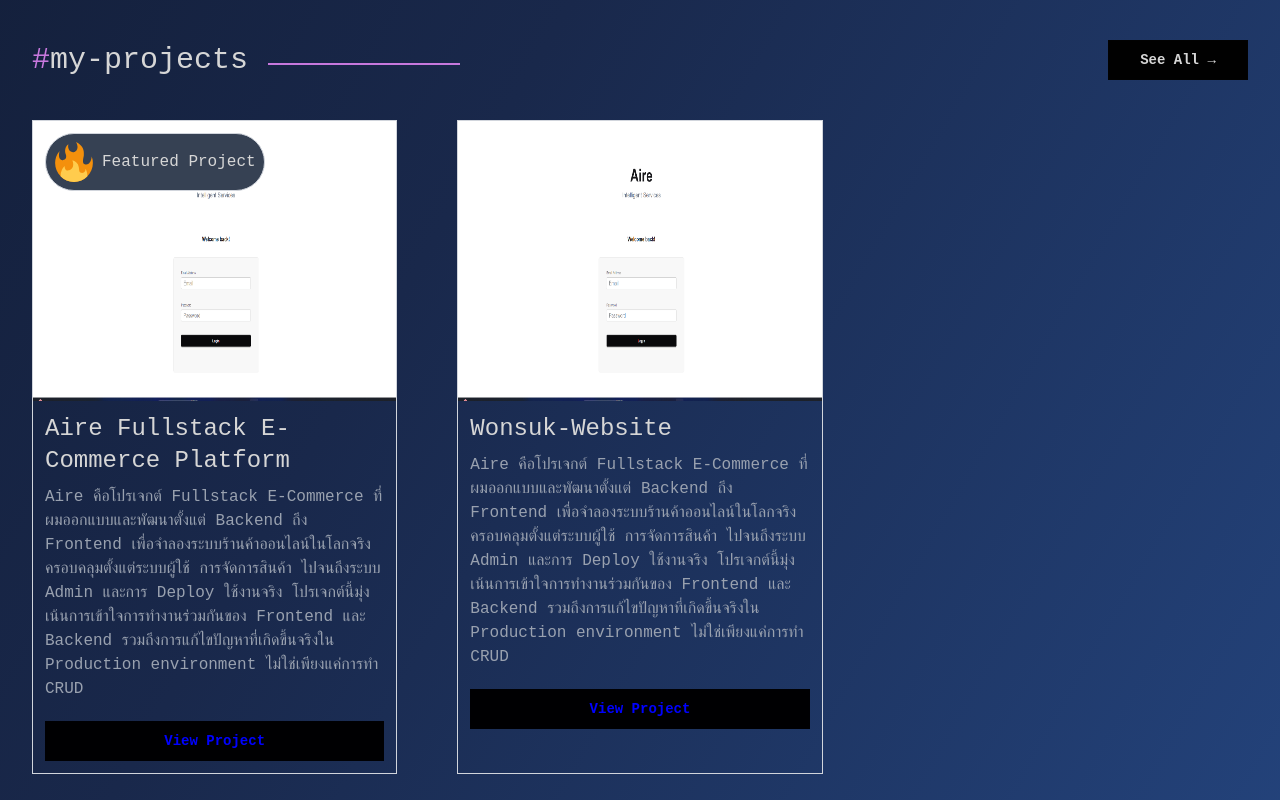
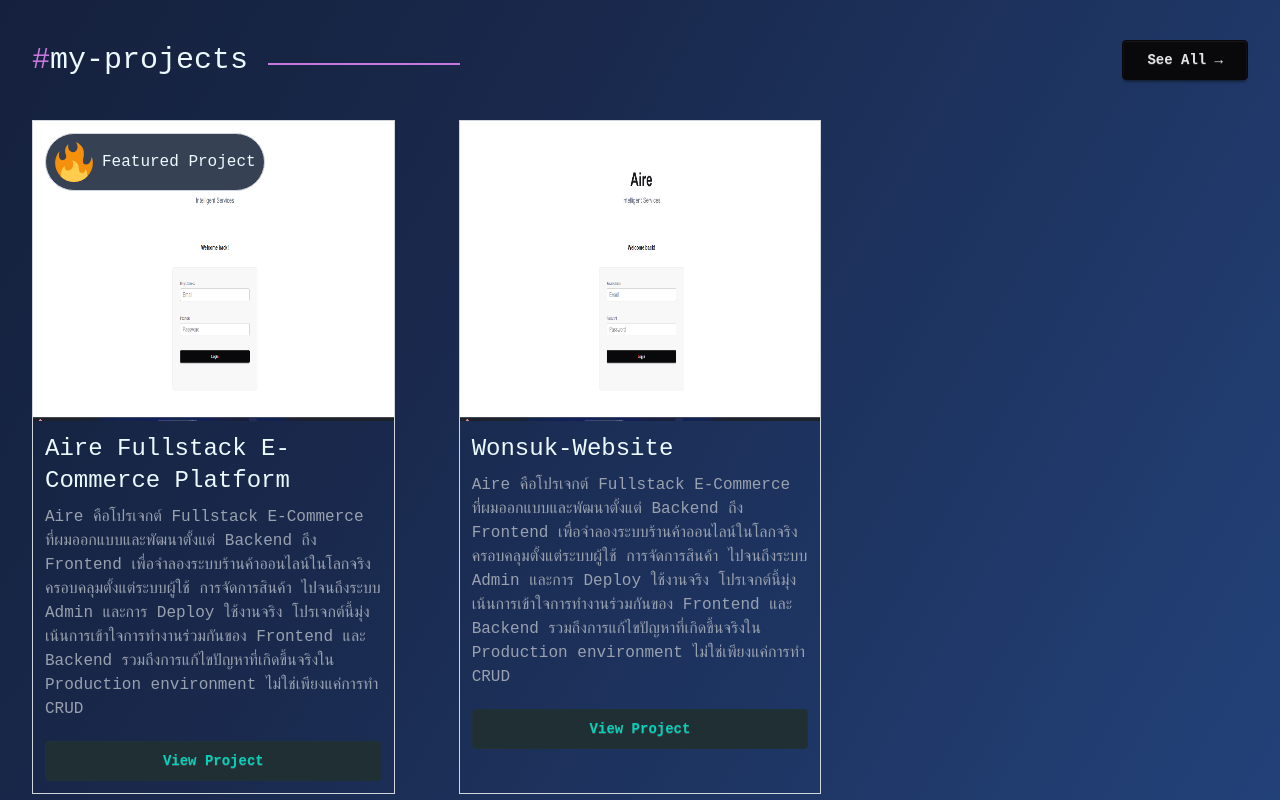
Before and after one commit to Jocrepe/Portfolio, a Nuxt app: page / in a window 1280 px wide. Shown: the part 820-1620 px from the top of the page. Built offline with nearby package versions, Linux system fonts and the light colour scheme.

Commit message:
change theme

```diff
--- a/app/components/projectcard.vue
+++ b/app/components/projectcard.vue
@@ -5,7 +5,7 @@ const projectStore = useProjectStore()
 const isAire = projectStore.id === 'aire'
 </script>
 <template>
-    <div class="grid mt-10 gap-15 md:grid-cols-2 lg:grid-cols-3">
+    <div class="grid mt-10 gap-16 md:grid-cols-2 lg:grid-cols-3">
         <div v-for="project in projectStore.projects" class="relative border border-gray-300">
             <div v-if="project.id === 'aire'" class="absolute flex top-3 left-3 border border-gray-300 bg-gray-700 items-center gap-2 p-2 rounded-4xl">
                 <Fire></Fire>
@@ -15,13 +15,13 @@ const isAire = projectStore.id === 'aire'
 
             </div>
             <div class="w-full">
-                <img :src="project.image[5]" class="w-full h-70" alt="">
+                <img :src="project.image[5]" class="w-full h-[300px]" alt="">
             </div>
             <div class="p-3">
                 <p class="text-2xl">{{ project.name }}</p>
                 <p class="text-gray-400 mt-2 mb-5">{{ project.description }}</p>
                 <NuxtLink :to="`/project/${project.id}`">
-                    <button class="btn btn-soft btn-info w-full">View Project</button>
+                    <button class="btn btn-soft btn-accent w-full">View Project</button>
                 </NuxtLink>
             </div>
         </div>
--- a/app/pages/index.vue
+++ b/app/pages/index.vue
@@ -68,7 +68,7 @@ const copyEmail = async () => {
                     <p>my-projects</p>
                     <div class="ml-3 sm:ml-5 mt-2 w-20 sm:w-32 md:w-48 border-t-2 border-[#C778DD]"></div>
                 </div>
-                <button class="w-35 btn btn-soft text-sm">See All →</button>
+                <button class="px-6 py-2 btn btn-neutral text-sm whitespace-nowrap">See All →</button>
             </div>
 
             <Projectcard></Projectcard>
--- a/style.css
+++ b/style.css
@@ -1,7 +1,7 @@
 @import "tailwindcss";
 @import url('https://fonts.googleapis.com/css2?family=Google+Sans+Code:ital,wght@0,300..800;1,300..800&display=swap');
  @plugin "daisyui" {
-    themes: black --default;
+    themes: dark --default;
  }
 
  body {
```
